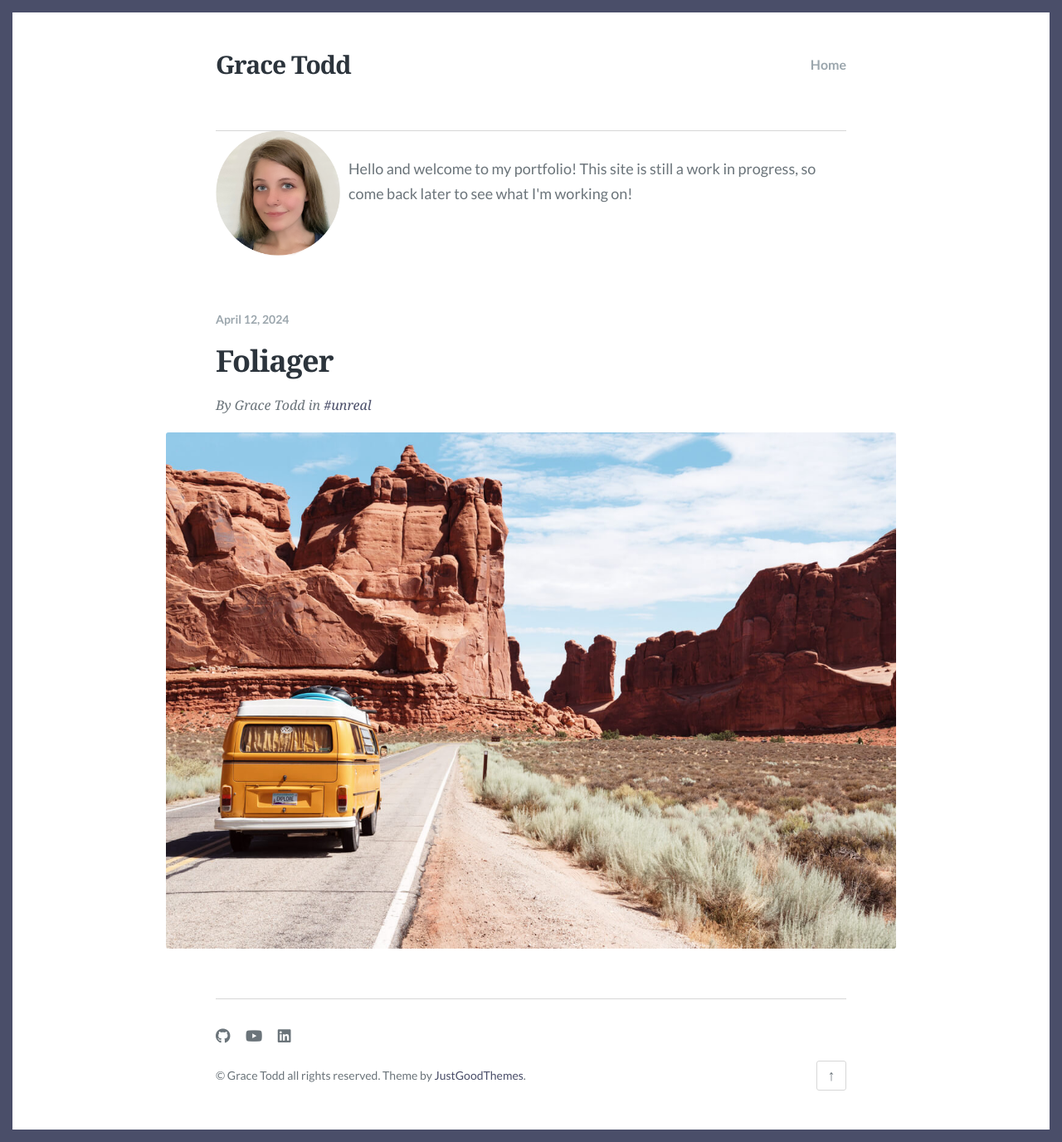
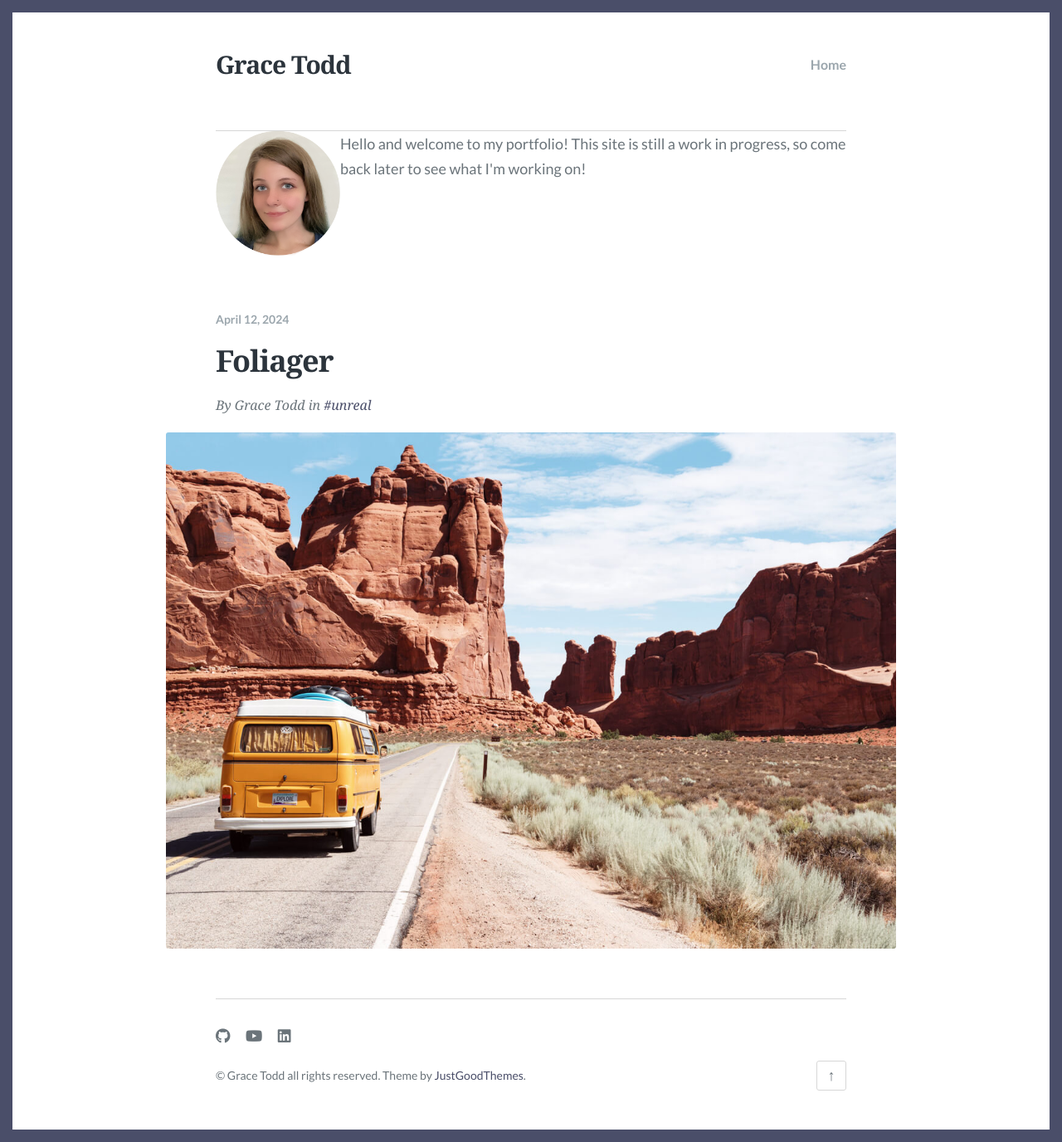
Before and after one commit to toddgr/toddgr.github.io, a Jekyll site: the page built from index.html, in a window 1280 px wide. Shown: the whole page at 83% size. Built offline with Jekyll 4.4.1, drawn with Linux system fonts in a browser that asks for light colours; some web fonts are replaced; the list of posts is cut into pages by our own code.

Commit message:
put image next to text

```diff
--- a/_sass/_site-header.scss
+++ b/_sass/_site-header.scss
@@ -90,11 +90,9 @@
 
 .site-description-wrapper {
   display: flex; /* Use flexbox layout */
-  align-items: center; /* Align items vertically in the center */
 }
 
 .site-description-wrapper img {
-  margin-right: 10px; /* Add space between image and text */
   width:150px;
 }
 
```
